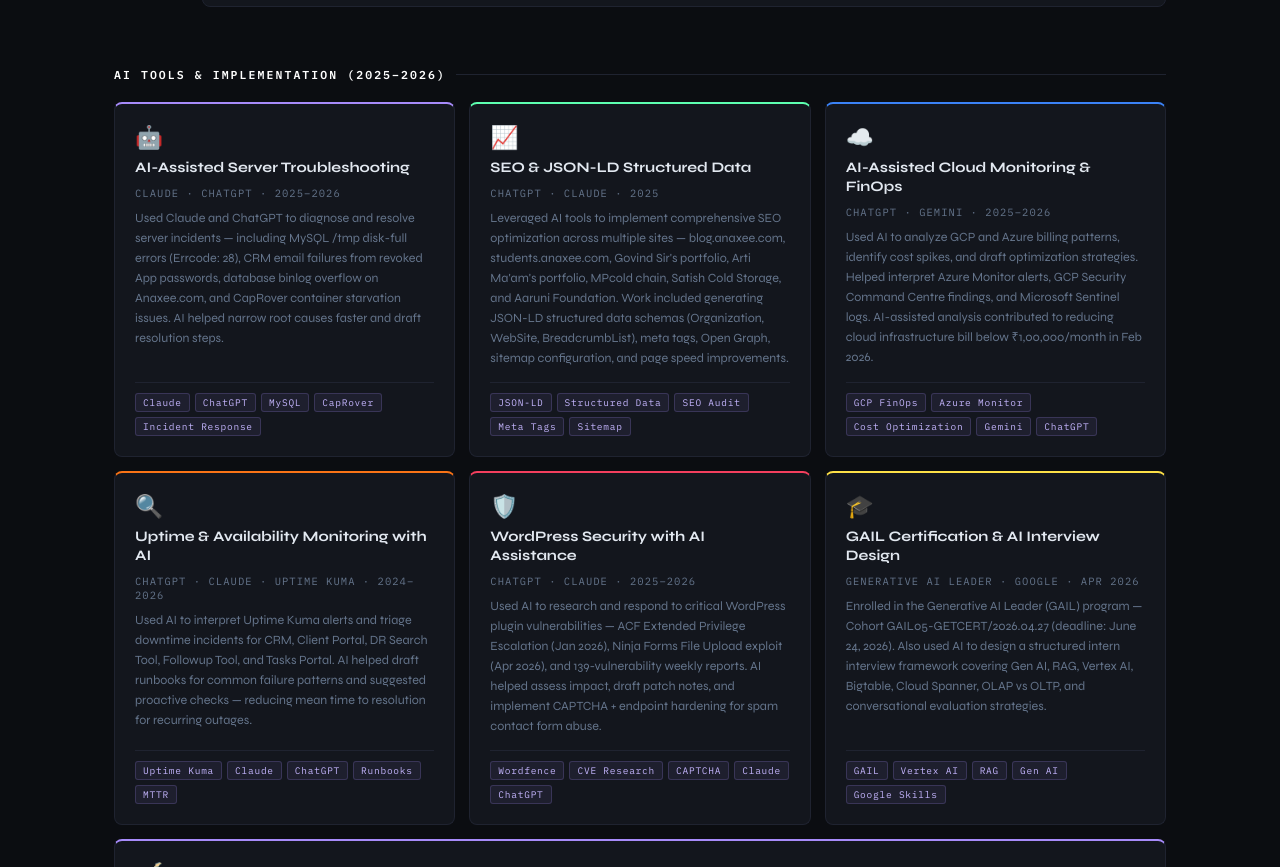
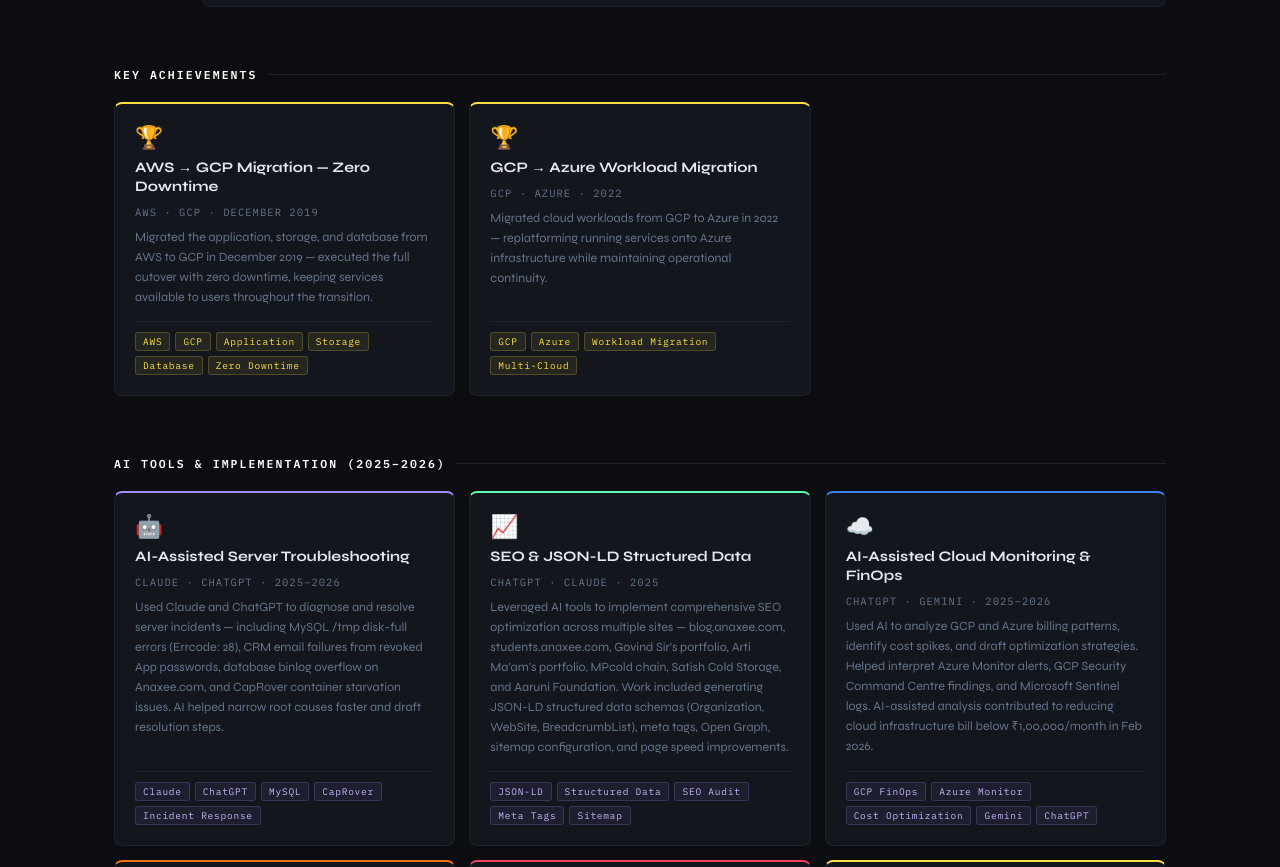
Before and after one commit to hacrex/Anaxee-Tasks-Till-Date, a plain HTML site: page index.html in a window 1280 px wide. Shown: the part 6114-6981 px from the top of the page. Drawn offline with Linux system fonts and the light colour scheme.

Commit message:
Add Key Achievements section with AWS to GCP and GCP to Azure migrations

```diff
--- a/index.html
+++ b/index.html
@@ -947,6 +947,75 @@
     border: 1px solid rgba(167,139,250,0.2);
   }
 
+  /* ── Key Achievements ── */
+  .ach-grid {
+    display: grid;
+    grid-template-columns: repeat(auto-fill, minmax(300px, 1fr));
+    gap: 14px;
+    margin-bottom: 60px;
+  }
+
+  .ach-card {
+    background: var(--surface);
+    border: 1px solid var(--border);
+    border-radius: 8px;
+    padding: 20px;
+    display: flex;
+    flex-direction: column;
+    gap: 8px;
+    transition: border-color 0.2s, transform 0.2s;
+    border-top: 2px solid #fde047;
+  }
+
+  .ach-card:hover {
+    border-color: rgba(253,224,71,0.4);
+    transform: translateY(-2px);
+  }
+
+  .ach-card-icon { font-size: 22.5px; }
+
+  .ach-card-title {
+    font-size: 14.5px;
+    font-weight: 700;
+    color: #e2e8f0;
+    line-height: 1.3;
+  }
+
+  .ach-card-sub {
+    font-family: var(--mono);
+    font-size: 10.5px;
+    letter-spacing: 0.1em;
+    color: var(--muted);
+    text-transform: uppercase;
+  }
+
+  .ach-card-desc {
+    font-size: 12.5px;
+    color: #64748b;
+    line-height: 1.6;
+    flex: 1;
+  }
+
+  .ach-card-tags {
+    display: flex;
+    flex-wrap: wrap;
+    gap: 5px;
+    margin-top: 6px;
+    padding-top: 10px;
+    border-top: 1px solid var(--border);
+  }
+
+  .ach-tag {
+    font-family: var(--mono);
+    font-size: 9.5px;
+    letter-spacing: 0.08em;
+    padding: 2px 7px;
+    border-radius: 3px;
+    background: rgba(253,224,71,0.08);
+    color: #fde047;
+    border: 1px solid rgba(253,224,71,0.2);
+  }
+
   /* ── FinOps & Security Over The Years ── */
   .finops-layout {
     display: grid;
@@ -1569,6 +1638,40 @@
           <span class="tag it">Hiring</span>
           <span class="tag it">IT Team</span>
         </div>
+      </div>
+    </div>
+
+  </div>
+
+  <!-- KEY ACHIEVEMENTS -->
+  <div class="section-title">Key Achievements</div>
+  <div class="ach-grid">
+
+    <div class="ach-card">
+      <div class="ach-card-icon">🏆</div>
+      <div class="ach-card-title">AWS → GCP Migration — Zero Downtime</div>
+      <div class="ach-card-sub">AWS · GCP · December 2019</div>
+      <div class="ach-card-desc">Migrated the application, storage, and database from AWS to GCP in December 2019 — executed the full cutover with zero downtime, keeping services available to users throughout the transition.</div>
+      <div class="ach-card-tags">
+        <span class="ach-tag">AWS</span>
+        <span class="ach-tag">GCP</span>
+        <span class="ach-tag">Application</span>
+        <span class="ach-tag">Storage</span>
+        <span class="ach-tag">Database</span>
+        <span class="ach-tag">Zero Downtime</span>
+      </div>
+    </div>
+
+    <div class="ach-card">
+      <div class="ach-card-icon">🏆</div>
+      <div class="ach-card-title">GCP → Azure Workload Migration</div>
+      <div class="ach-card-sub">GCP · Azure · 2022</div>
+      <div class="ach-card-desc">Migrated cloud workloads from GCP to Azure in 2022 — replatforming running services onto Azure infrastructure while maintaining operational continuity.</div>
+      <div class="ach-card-tags">
+        <span class="ach-tag">GCP</span>
+        <span class="ach-tag">Azure</span>
+        <span class="ach-tag">Workload Migration</span>
+        <span class="ach-tag">Multi-Cloud</span>
       </div>
     </div>
 
```
